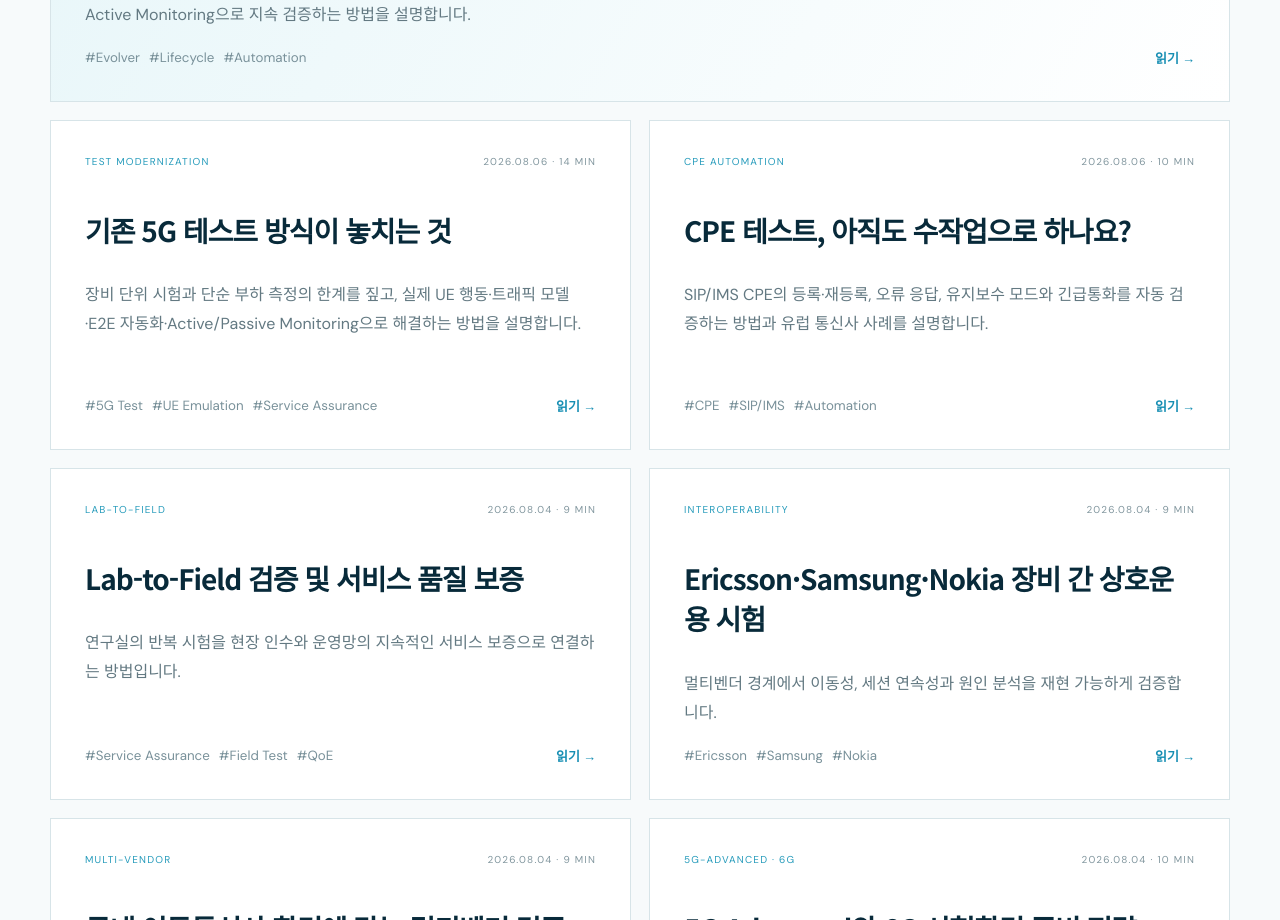
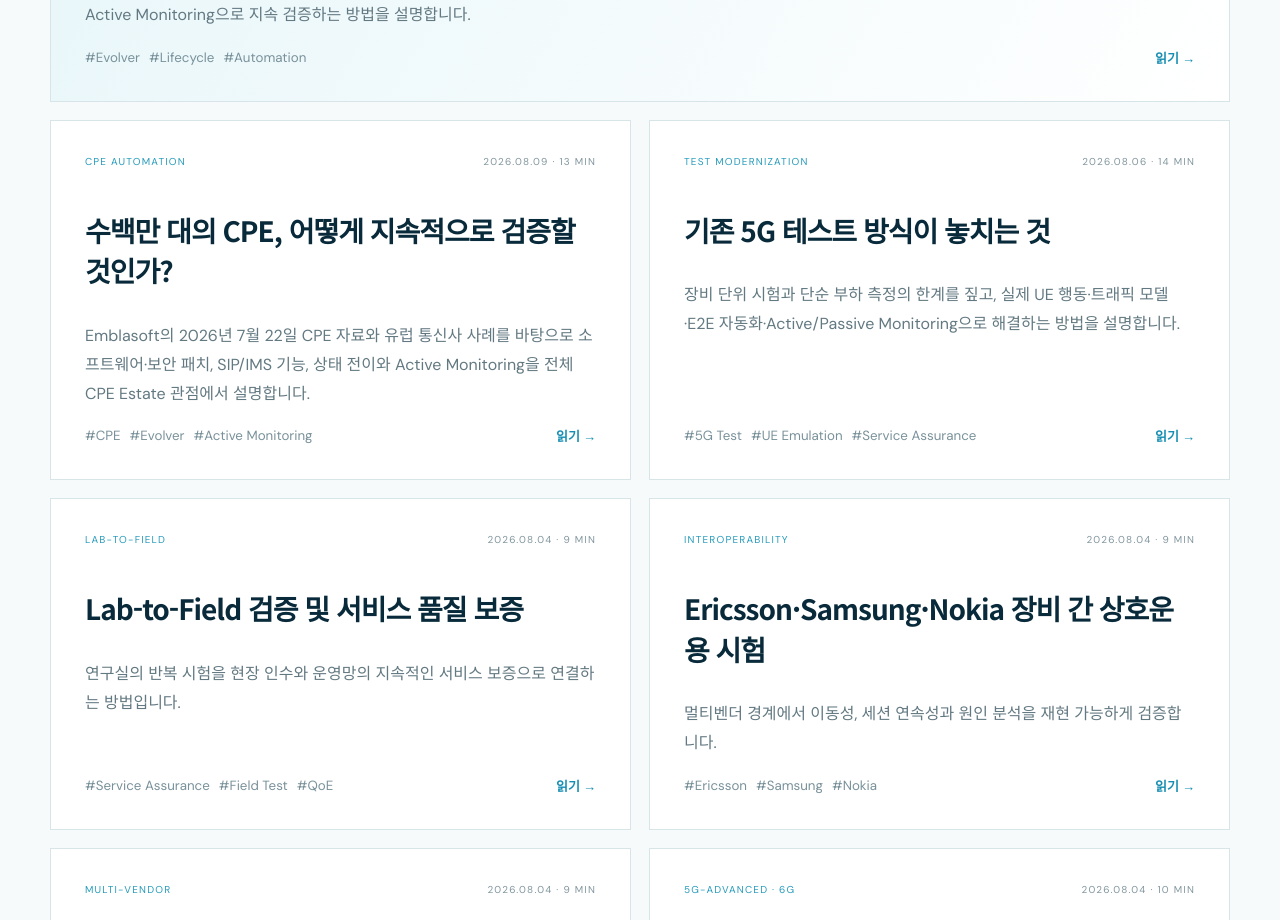
Before and after one commit to mystar11/emblasoft-kr, a Next.js app: page /blog in a window 1280 px wide. Shown: the part 1040-1960 px from the top of the page. Built offline with nearby package versions, Linux system fonts and the light colour scheme.

Commit message:
Update CPE article listing with July 22 material

```diff
--- a/app/blog/page.tsx
+++ b/app/blog/page.tsx
@@ -3,8 +3,8 @@ export const metadata: Metadata = { title: "기술 블로그", description: "5G
 const basePath = process.env.NEXT_PUBLIC_BASE_PATH || "";
 const posts = [
   { slug:"mobile-service-lifecycle-automation-evolver",category:"LIFECYCLE ASSURANCE",date:"2026.08.09",read:"12 MIN",title:"모바일 서비스 전체 라이프사이클을 자동화하고 검증하는 방법",summary:"Production → Lab → Pre-production → Production을 하나의 품질 루프로 연결하고, Evolver의 자동화와 Active Monitoring으로 지속 검증하는 방법을 설명합니다.",tags:["Evolver","Lifecycle","Automation"] },
+  { slug:"cpe-automation-sip-ims",category:"CPE AUTOMATION",date:"2026.08.09",read:"13 MIN",title:"수백만 대의 CPE, 어떻게 지속적으로 검증할 것인가?",summary:"Emblasoft의 2026년 7월 22일 CPE 자료와 유럽 통신사 사례를 바탕으로 소프트웨어·보안 패치, SIP/IMS 기능, 상태 전이와 Active Monitoring을 전체 CPE Estate 관점에서 설명합니다.",tags:["CPE","Evolver","Active Monitoring"] },
   { slug:"conventional-5g-testing-vs-emblasoft",category:"TEST MODERNIZATION",date:"2026.08.06",read:"14 MIN",title:"기존 5G 테스트 방식이 놓치는 것",summary:"장비 단위 시험과 단순 부하 측정의 한계를 짚고, 실제 UE 행동·트래픽 모델·E2E 자동화·Active/Passive Monitoring으로 해결하는 방법을 설명합니다.",tags:["5G Test","UE Emulation","Service Assurance"] },
-  { slug:"cpe-automation-sip-ims",category:"CPE AUTOMATION",date:"2026.08.06",read:"10 MIN",title:"CPE 테스트, 아직도 수작업으로 하나요?",summary:"SIP/IMS CPE의 등록·재등록, 오류 응답, 유지보수 모드와 긴급통화를 자동 검증하는 방법과 유럽 통신사 사례를 설명합니다.",tags:["CPE","SIP/IMS","Automation"] },
   { slug:"lab-to-field-service-assurance",category:"LAB-TO-FIELD",read:"9 MIN",title:"Lab-to-Field 검증 및 서비스 품질 보증",summary:"연구실의 반복 시험을 현장 인수와 운영망의 지속적인 서비스 보증으로 연결하는 방법입니다.",tags:["Service Assurance","Field Test","QoE"] },
   { slug:"ericsson-samsung-nokia-interoperability",category:"INTEROPERABILITY",read:"9 MIN",title:"Ericsson·Samsung·Nokia 장비 간 상호운용 시험",summary:"멀티벤더 경계에서 이동성, 세션 연속성과 원인 분석을 재현 가능하게 검증합니다.",tags:["Ericsson","Samsung","Nokia"] },
   { slug:"korea-multivendor-validation",category:"MULTI-VENDOR",read:"9 MIN",title:"국내 이동통신사 환경에 맞는 멀티벤더 검증",summary:"국내 상용망의 혼합 장비, 비동기 릴리스와 운영 조건을 반영한 검증 전략입니다.",tags:["Multi-vendor","Korea","Regression"] },
```
